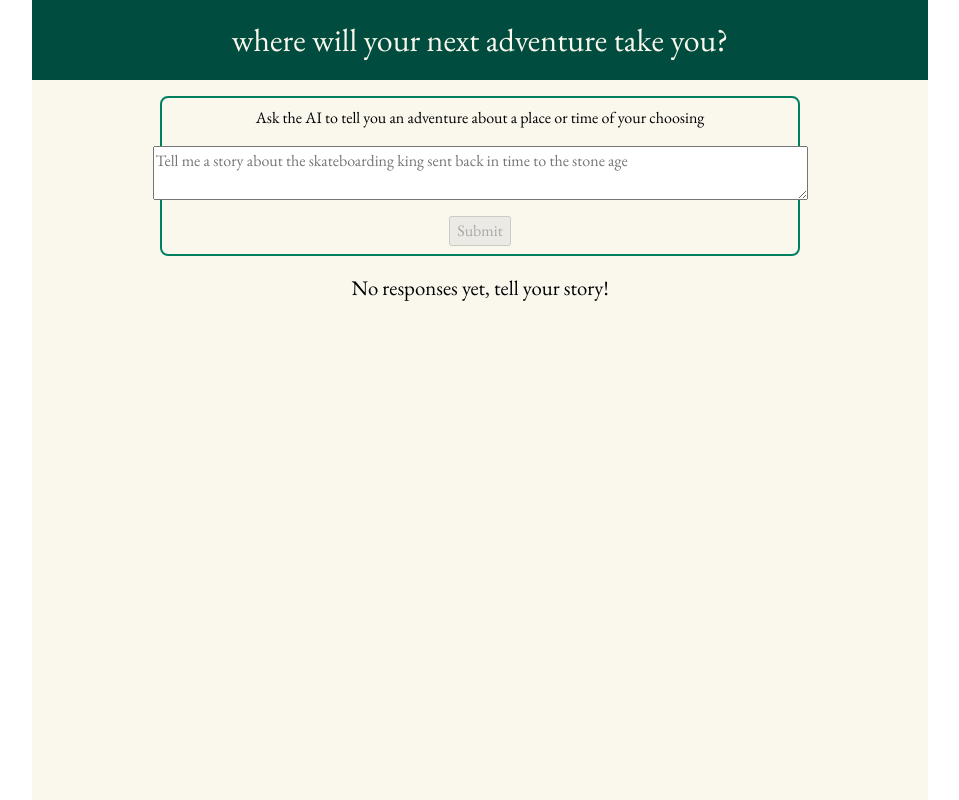
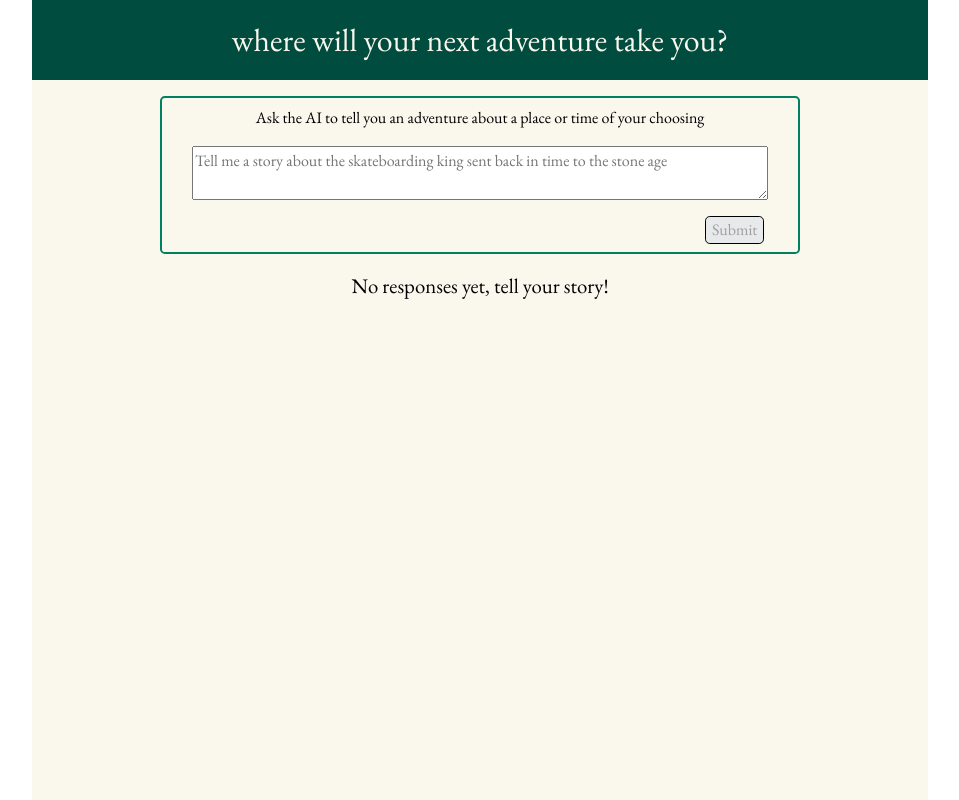
Before and after one commit to jskomal/shopify-fe, a React (Create React App) app: page / in a window 1280 px wide. Shown: the whole page, without its empty margins (160-1119 px from the left). Built offline with nearby package versions, Linux system fonts and the light colour scheme.

Commit message:
Style text area

```diff
--- a/src/App.css
+++ b/src/App.css
@@ -90,7 +90,7 @@ form {
   display: flex;
   flex-direction: column;
   align-items: center;
-  border-radius: 0.5rem;
+  border-radius: 0.3rem;
 }
 
 .form-item {
@@ -99,4 +99,29 @@ form {
 
 textarea {
   resize: vertical;
+  width: 45vw;
 }
+
+textarea:focus {
+  outline: none;
+  border: 1px solid var(--text-green);
+  box-shadow: 0 0 5px var(--text-green);
+}
+
+.submit-button {
+  position: relative;
+  align-self: flex-end;
+  right: 2vw;
+  background-color: var(--accent-green);
+  border: 1px solid var(--text-green);
+  border-radius: 0.3rem;
+  color: var(--main-bg);
+  cursor: pointer;
+}
+
+.submit-button:disabled {
+  background-color: var(--accent-grey);
+  color: rgba(0, 0, 0, 0.319);
+  cursor: not-allowed;
+  border: 1px solid var(--text-basic);
+}
```
